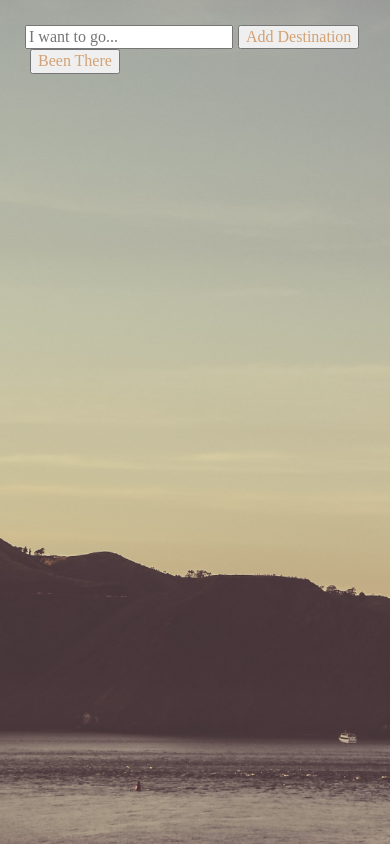
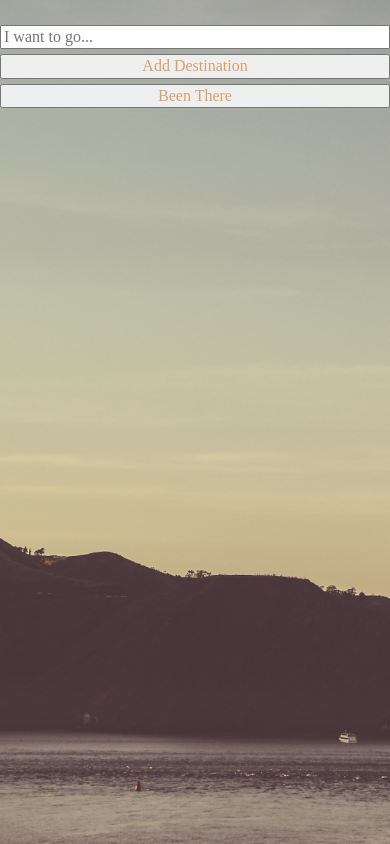
Before and after one commit to bdurbcs6/react-todo, a React (Create React App) app: page / in a window 390 px wide. Built offline with nearby package versions, Linux system fonts and the light colour scheme.

Commit message:
working with responsive design using media queries

```diff
--- a/src/components/TodoComponents/TodoForm.css
+++ b/src/components/TodoComponents/TodoForm.css
@@ -13,3 +13,20 @@
   margin-left: 5px;
   color: #D3A173;
 }
+
+@media (max-width: 410px) {
+
+  .main-form {
+    margin-left: 0;
+    display: flex;
+    flex-direction: column;
+  }
+  .clear-todo-button {
+    margin-left: 0;
+    margin-top: 5px;
+  }
+  .add-todo-button {
+    margin-left: 0;
+    margin-top: 5px;
+  }
+}
--- a/src/components/TodoComponents/TodoList.css
+++ b/src/components/TodoComponents/TodoList.css
@@ -8,3 +8,10 @@
   font-size: 1.8rem;
   font-family: cursive, sans-serif;
 }
+
+@media (max-width: 410px) {
+  .todo-list {
+    margin-left: 0;
+    text-align: center;
+  }
+}
```
